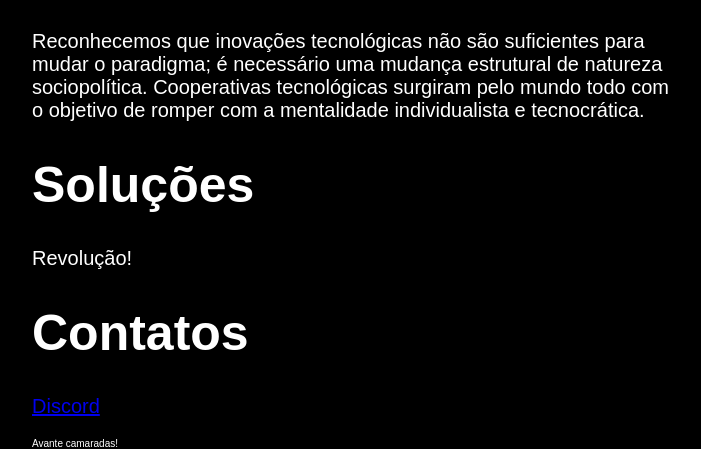
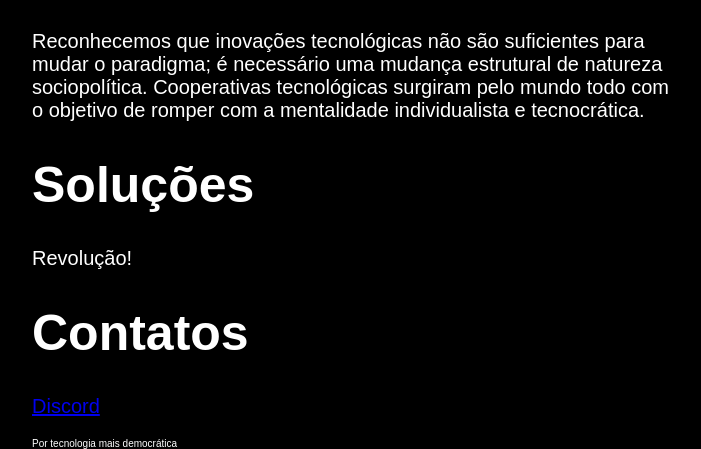
Before and after one commit to axonio-coop/axonio-coop.github.io, a plain HTML site: page index.html in a window 1280 px wide. Shown: the part 671-1120 px from the top of the page, without its empty margins (288-989 px from the left). Drawn offline with Linux system fonts and the light colour scheme.

Commit message:
Por agora trocar a mensagem do footer.
Se bem que eu não sei ao certo o que deveríamos colocar no footer.

```diff
--- a/index.html
+++ b/index.html
@@ -57,7 +57,9 @@
     </div>
 
     <div class="footer">
-      <p>Avante camaradas!</p>
+      <p>
+	Por tecnologia mais democrática
+      </p>
     </div>
 
   </div>
```
